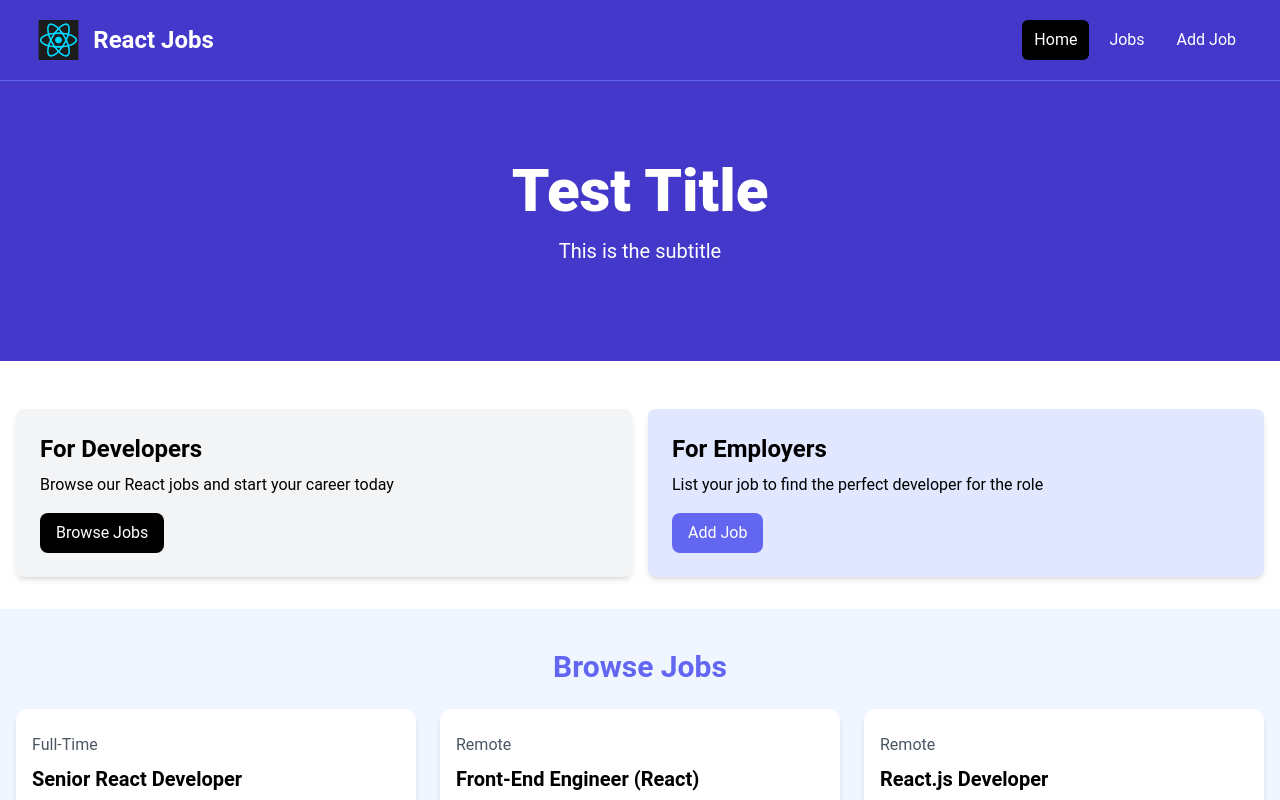
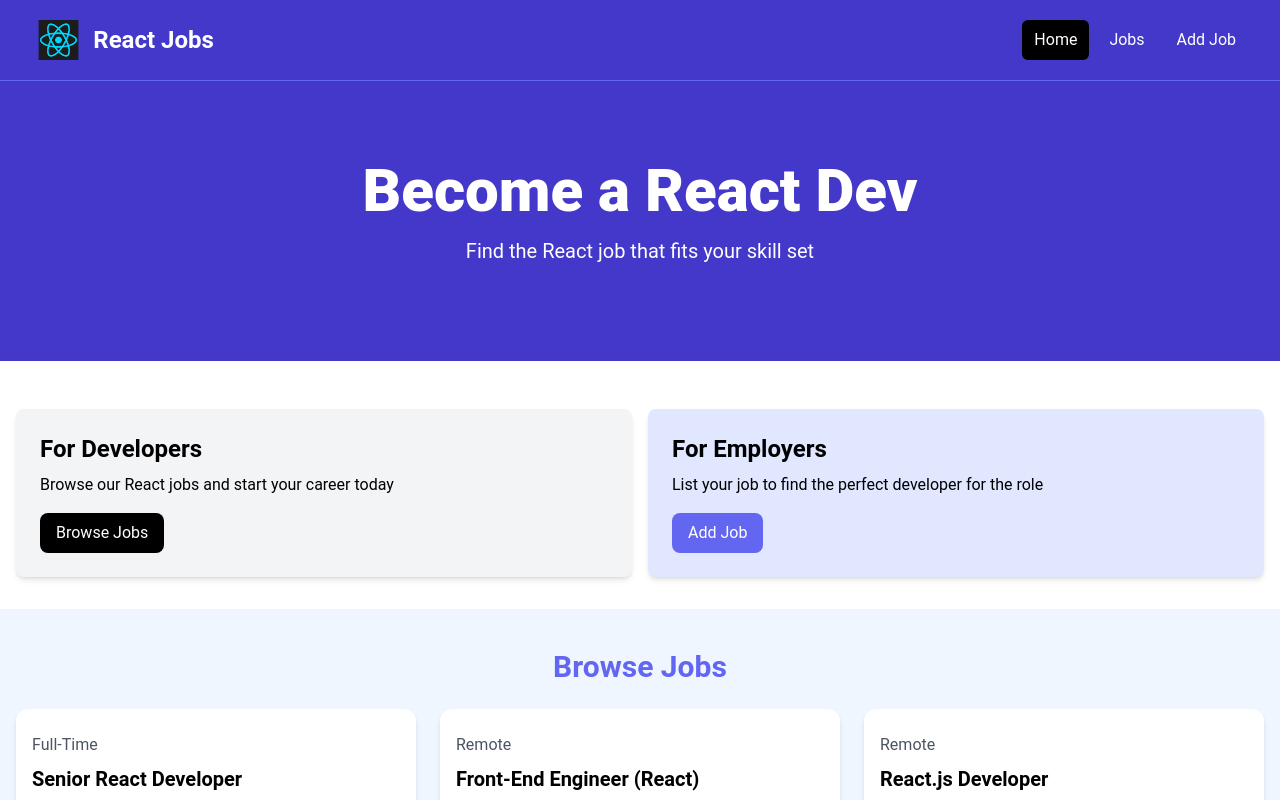
Before and after one commit to xXBricksquadXx/react-jobs-2024, a React (Vite) app: page / in a window 1280 px wide. Shown: the top 800 px of the page. Built offline with nearby package versions, Linux system fonts and the light colour scheme.

Commit message:
Default Props
passing in title || subtitle in hero.jsx

```diff
--- a/src/App.jsx
+++ b/src/App.jsx
@@ -5,7 +5,7 @@ const App = () => {
   return (
     <>
       <Navbar />
-      <Hero title="Test Title" subtitle="This is the subtitle" />
+      <Hero />
 
       {/*<!-- Developers and Employers -->*/}
       <section className="py-4">
--- a/src/components/Hero.jsx
+++ b/src/components/Hero.jsx
@@ -1,4 +1,7 @@
-const Hero = ({ title, subtitle }) => {
+const Hero = ({
+  title = 'Become a React Dev',
+  subtitle = 'Find the React job that fits your skill set',
+}) => {
   return (
     <section className="bg-indigo-700 py-20 mb-4">
       <div className="max-w-7xl mx-auto px-4 sm:px-6 lg:px-8 flex flex-col items-center">
```
